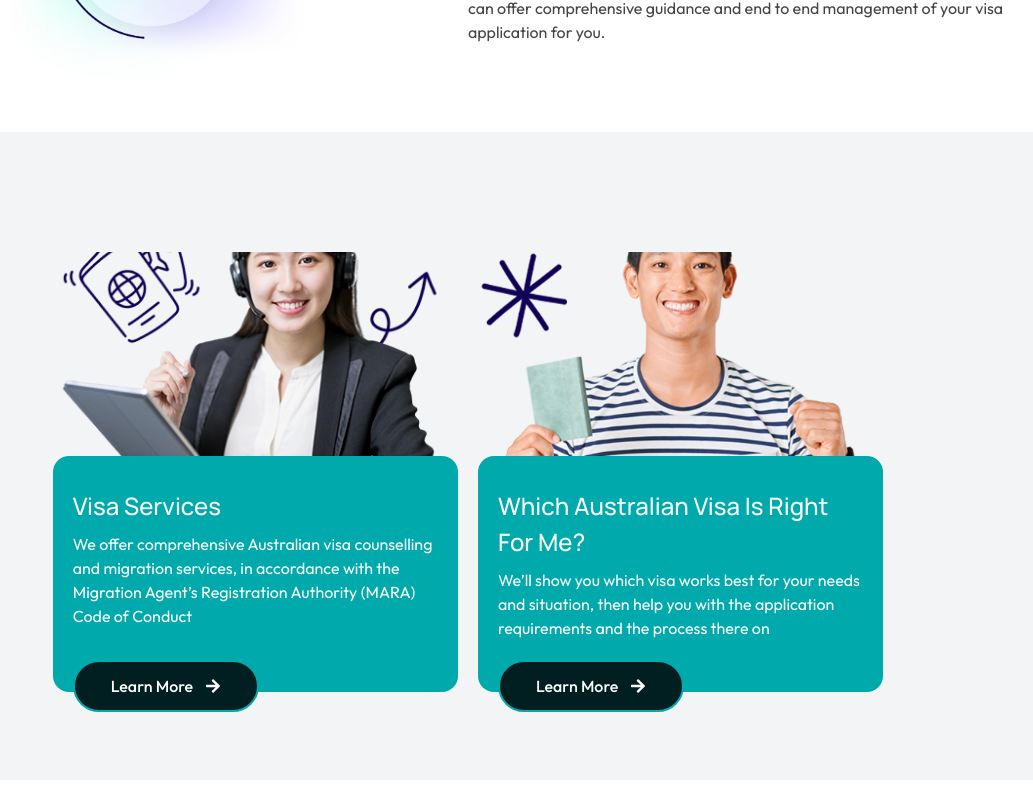
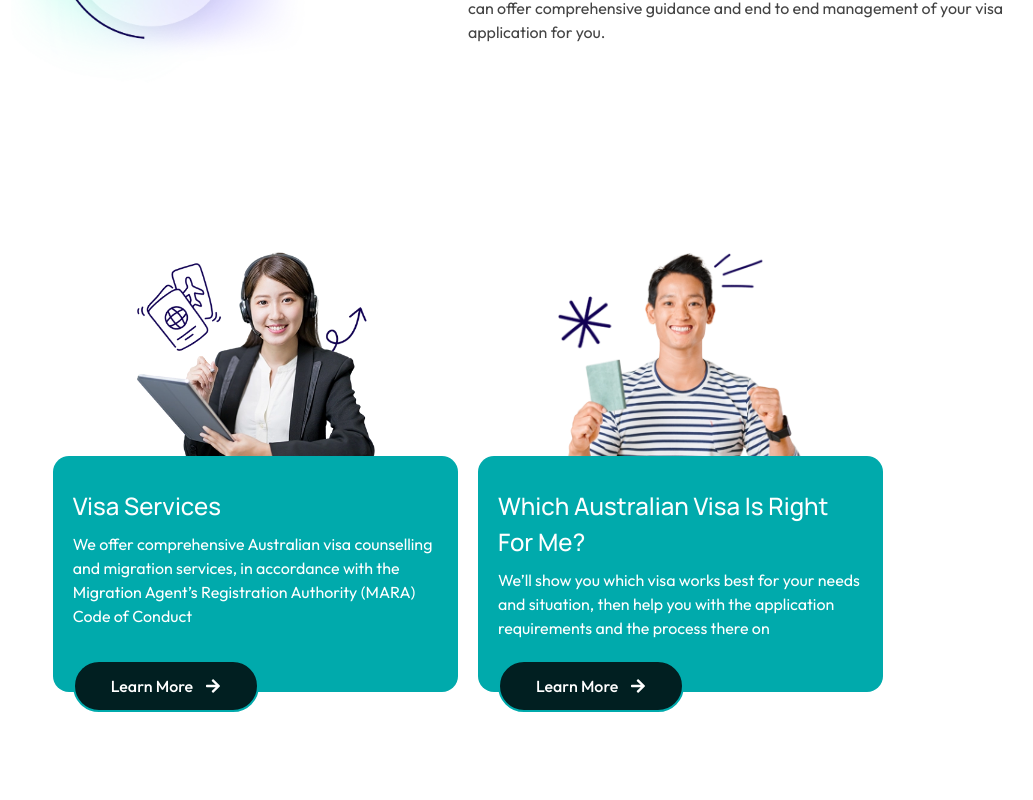
Before and after one commit to proLanguage23/GMQ, a Next.js app: page /migration-services in a window 1280 px wide. Shown: the part 1320-2120 px from the top of the page, without its empty margins (172-1205 px from the left). Built offline with nearby package versions, Linux system fonts and the light colour scheme.

Commit message:
aecc text remove

```diff
--- a/src/components/home/courses/CoursesItem.tsx
+++ b/src/components/home/courses/CoursesItem.tsx
@@ -13,7 +13,7 @@ function CoursesItem({ img, title, description, btn, class_name = "" }: any) {
         quality={100}
         width={400}
         priority={true}
-        className="object-cover h-56 -mb-5 mx-auto rounded-lg"
+        className="object-contain h-56 -mb-5 mx-auto rounded-lg"
       />
       <div className="bg-secondary md:p-5 p-3 !pb-0 flex-1 flex flex-col justify-between rounded-2xl relative">
         <div className="df">
--- a/src/components/migration-services/sectionFour/MigrationServicesSectionFour.tsx
+++ b/src/components/migration-services/sectionFour/MigrationServicesSectionFour.tsx
@@ -7,7 +7,7 @@ function MigrationServicesSectionFour() {
   const { sectionFour } = ServiceMigrationServicesDummyData;
   const { courses } = sectionFour;
   return (
-    <div className="py-16 bg-grayCustom">
+    <div className="py-16">
       <Container>
         <div className="flex justify-center flex-wrap gap-5 mt-8 w-full">
           {courses?.map((item, key) => (
--- a/src/data/ServiceMigrationServicesData.tsx
+++ b/src/data/ServiceMigrationServicesData.tsx
@@ -207,7 +207,7 @@ export const WhichVisaIsRightForMeDummyData = {
     right: {
       title: "Parent Visa (Onshore And Offshore)",
       text: `<p>This visa 103 lets parents live temporarily /permanently in Australia if their child is an Australian citizen, permanent resident or an eligible New Zealand citizen who is settled in Australia.</p>
-      <p><br />Ready to get started now? Visit our nearest<br />AECC Global australia or book an appointment now!</p>`,
+      <p><br />Ready to get started now? Visit our nearest<br />GMQ Global australia or book an appointment now!</p>`,
       btn:{
         text: 'Read more about parent visa',
         href: '#',
```
